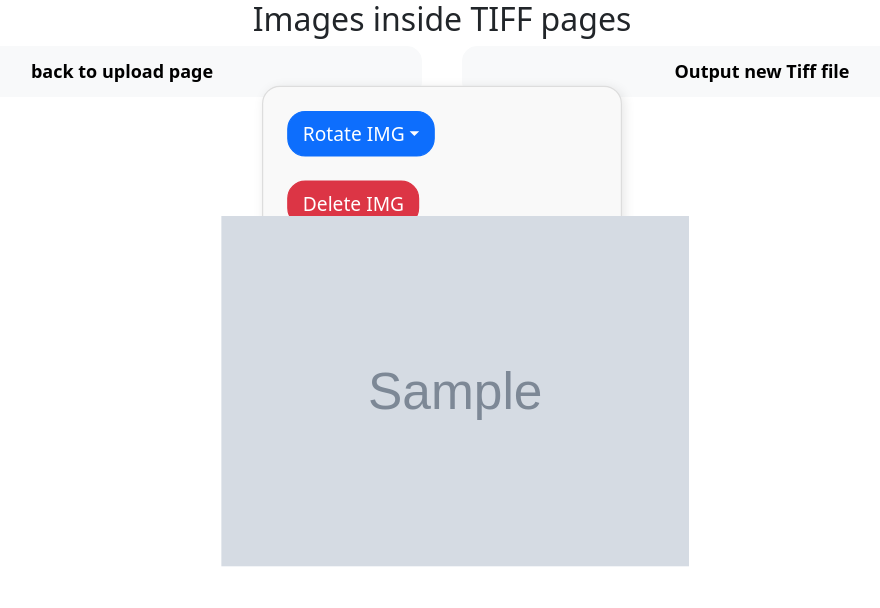
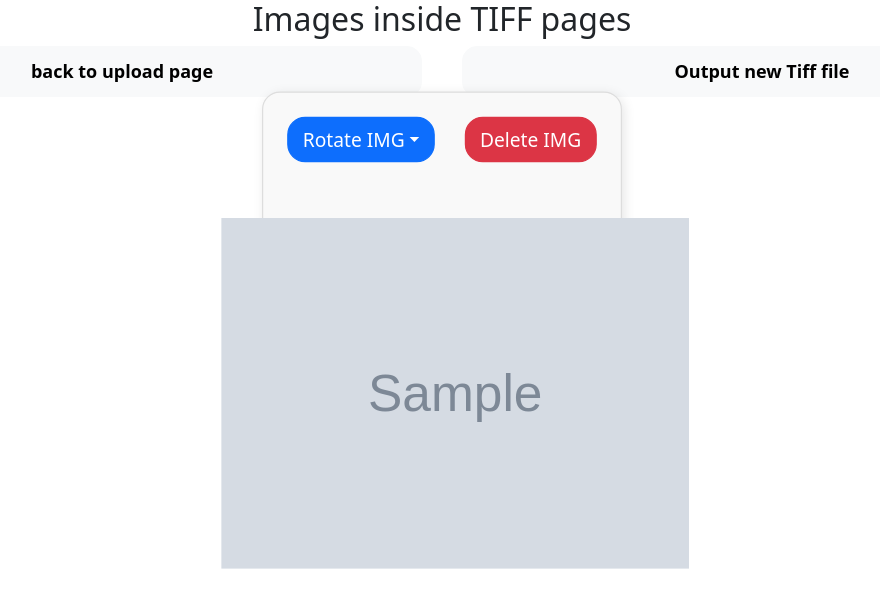
Before and after one commit to Majholl/cropX, a Django app: template tiff/templates/html/showimages.html in a window 1280 px wide, with the pointer over the restyled element. Shown: the top 608 px of the page, without its empty margins (198-1078 px from the left). Run offline with Django 5.2, Linux system fonts and the light colour scheme; the template is opened without the code that fills it: most values are stand-ins (such as "Sample title", 1, 10 or a date in 2020); grey boxes marked "Sample" are stand-in pictures.

Commit message:
fixing css style bug

```diff
--- a/tiff/templates/static/css/showimages.css
+++ b/tiff/templates/static/css/showimages.css
@@ -58,14 +58,13 @@ h2 {
 
 .container-images:hover .img-class {
     position: relative;
-    top: 15px;
+    top: 70px;
     transform: scale(1.3);
 }
 
 
 .container-images:hover .imgsbtndiv {
-   display: block;
-    text-align: left;
+   display: flex;
     width: 100%;
 }
 
```
Also changed, not shown: 1 other file.
